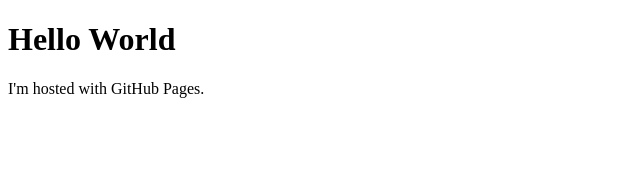
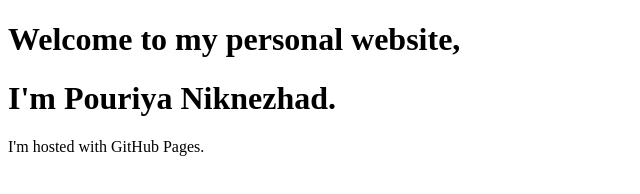
Before and after one commit to pouriyaniknezhad/pouriyaniknezhad.github.io, a plain HTML site: page index.html in a window 1280 px wide. Shown: the whole page, without its empty margins (0-640 px from the left). Drawn offline with Linux system fonts and the light colour scheme.

Commit message:
Update index.html

```diff
--- a/index.html
+++ b/index.html
@@ -1,7 +1,8 @@
 <!DOCTYPE html>
 <html>
 <body>
-<h1>Hello World</h1>
+<h1>Welcome to my personal website,</h1>
+<h1>I'm Pouriya Niknezhad.</h1>
 <p>I'm hosted with GitHub Pages.</p>
 </body>
 </html>
```
